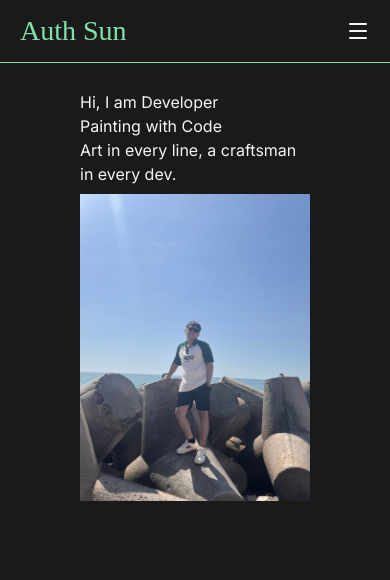
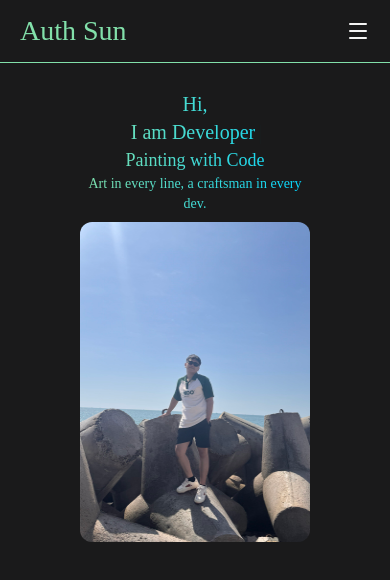
Before and after one commit to hnduong0711/my-portfolio, a React (Vite) app: page / in a window 390 px wide. Shown: the top 580 px of the page. Built offline with nearby package versions, Linux system fonts and the light colour scheme; a web font is replaced by a local one.

Commit message:
add mobile responsive to hero section

```diff
--- a/src/components/Hero.jsx
+++ b/src/components/Hero.jsx
@@ -4,9 +4,10 @@ import { Typewriter } from "react-simple-typewriter";
 const Hero = () => {
   return (
     <section id="hero" className="grid grid-cols-1 md:grid-cols-2 md:gap-10 gap-2 items-center">
-      <div className="">
-        <h1>
-          Hi, I am{" "}
+      <div className="text-center">
+        <h1 className="font-heading md:text-4xl text-xl text-gradient ">
+          <div>Hi, </div>
+          I am{" "}
           <Typewriter
             loop
             cursor
@@ -18,11 +19,11 @@ const Hero = () => {
             words={["Coder", "Developer", "Programmer"]}
           ></Typewriter>
         </h1>
-        <h2>Painting with Code</h2>
-        <h3>Art in every line, a craftsman in every dev.</h3>
+        <h2 className="font-heading md:text-2xl text-lg text-gradient">Painting with Code</h2>
+        <h3 className="font-heading md:text-lg text-sm text-gradient">Art in every line, a craftsman in every dev.</h3>
       </div>
-      <div className="flex-center">
-        <img src="/images/myavt.jpg" alt="My Avatar" className="justify-center"/>
+      <div className="md:w-full flex-center">
+        <img src="/images/myavt.jpg" alt="My Avatar" className="rounded-xl w-60 h-80 md:w-90 md:h-120"/>
       </div>
     </section>
   );
--- a/src/components/Nav.jsx
+++ b/src/components/Nav.jsx
@@ -68,7 +68,7 @@ const Nav = () => {
         className={`border-b border-primary md:px-20 py-2.5 flex-between ${isMobile ? "flex-between px-5" : ""}`}
       >
         <a href="#home">
-          <h1 className="text-[28px] md:text-[40px]  text-logo font-heading">
+          <h1 className="text-[28px] md:text-[40px]  text-logo font-heading text-nowrap">
             Auth Sun
           </h1>
         </a>
--- a/src/index.css
+++ b/src/index.css
@@ -69,6 +69,6 @@ body {
   }
 
   section {
-    padding: 90px 80px;
+    @apply px-20 py-22.5 col-center
   }
 }
```
